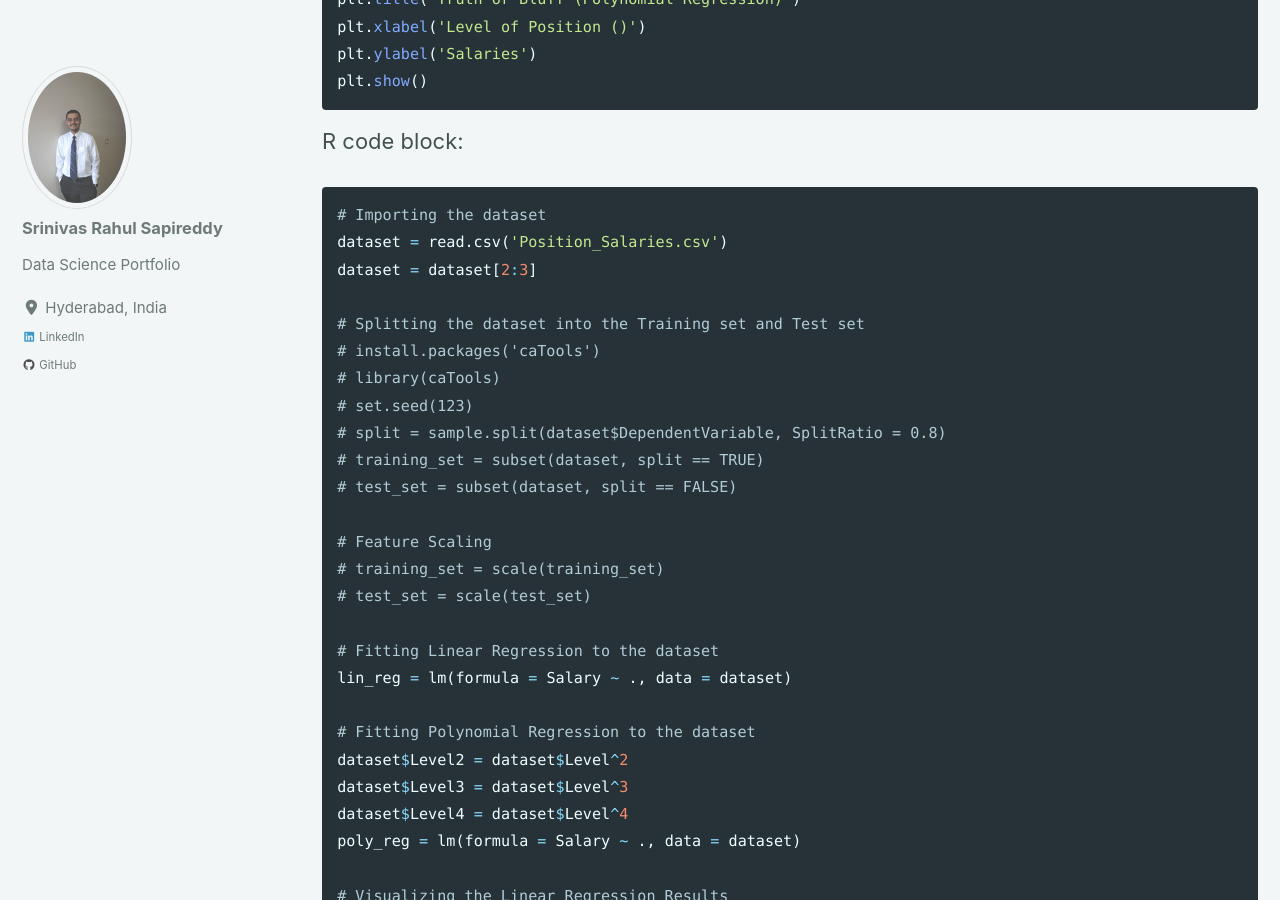
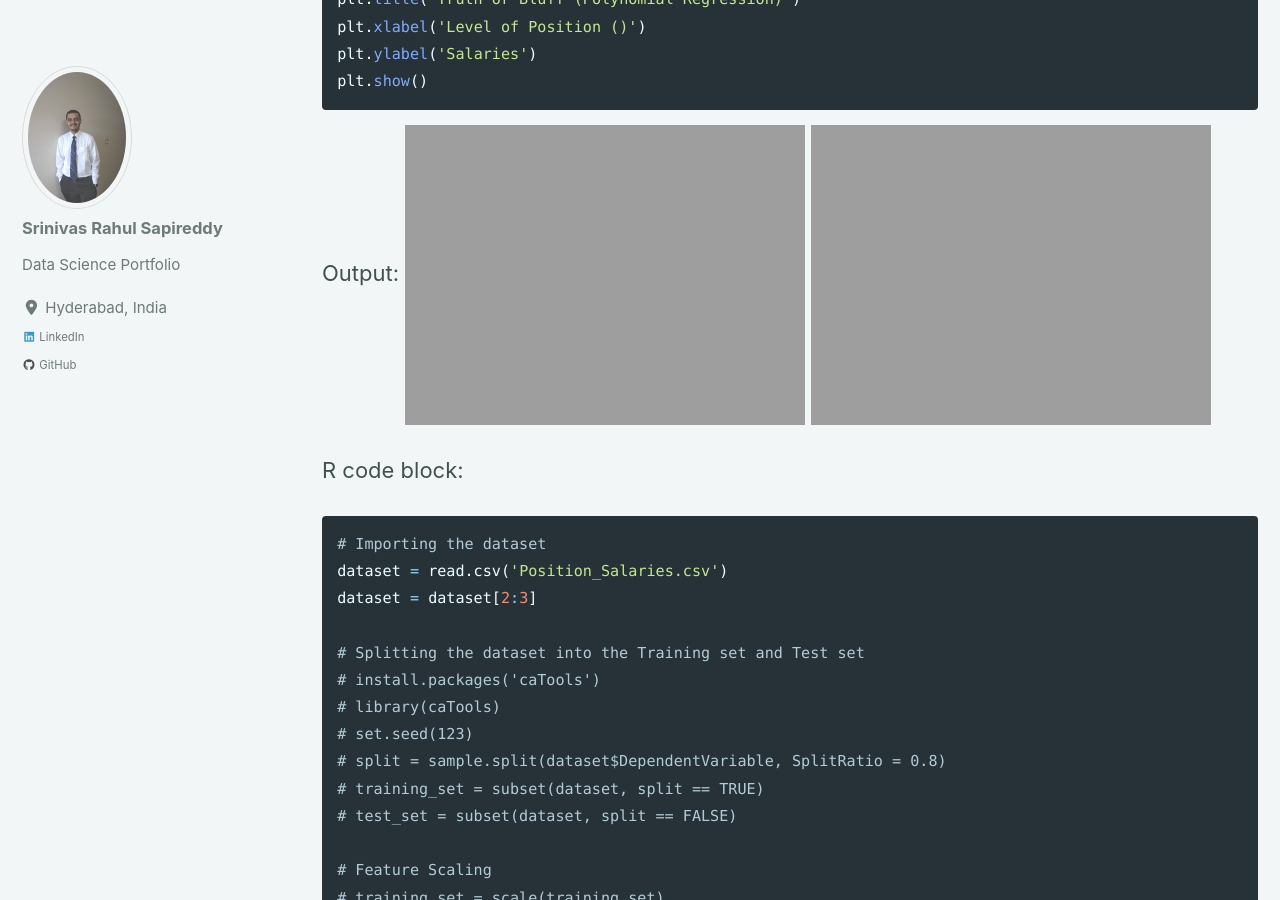
Before and after one commit to srsapireddy/srsapireddy.github.io, a Jekyll site: the page built from _posts/2020-02-09-polynomial-regression.md, in a window 1280 px wide and 900 px high, scrolled down 2438 px. Built offline with Jekyll 4.4.1, drawn with Linux system fonts in a browser that asks for light colours; cached includes are drawn as plain includes; nearby versions of some CDN libraries.

Commit message:
new gith

````diff
--- a/_posts/2020-02-09-polynomial-regression.md
+++ b/_posts/2020-02-09-polynomial-regression.md
@@ -67,6 +67,10 @@ plt.ylabel('Salaries')
 plt.show()
 ```
 
+Output:
+<img src="{{ site.url }}{{ site.baseurl }}/images/polynomial_regression/pr1.png" alt="linearly separable data">
+<img src="{{ site.url }}{{ site.baseurl }}/images/polynomial_regression/pr2.png" alt="linearly separable data">
+
 R code block:
 ```r
 # Importing the dataset
@@ -121,7 +125,7 @@ y_pred = predict(poly_reg, data.frame(Level = 6.5,
 ```
 
 Output:
-<img src="{{ site.url }}{{ site.baseurl }}/images/polynomial_regression/pr3.png" alt="Polynomially separable data">
+<img src="{{ site.url }}{{ site.baseurl }}/images/polynomial_regression/pr3.png" alt="linearly separable data">
 
 ## Advantages of using Polynomial Regression:
 * Broad range of function can be fit under it.
````
